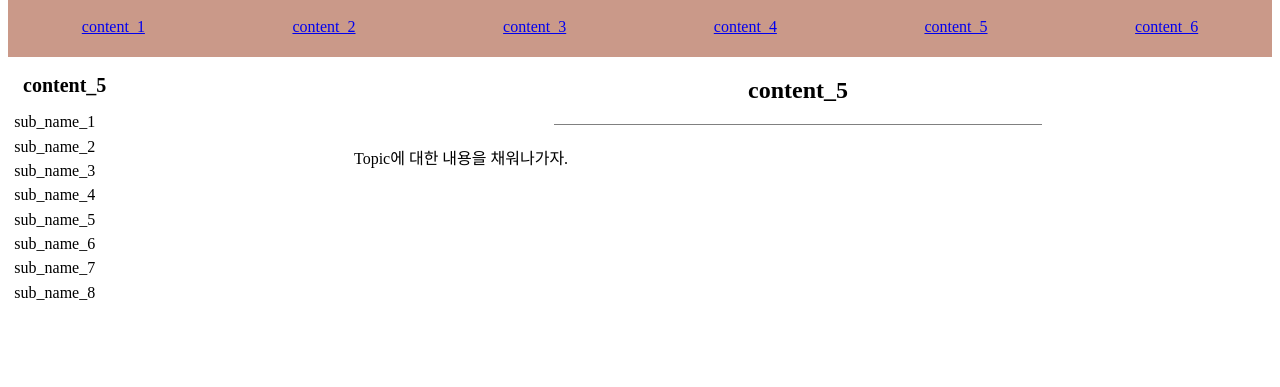
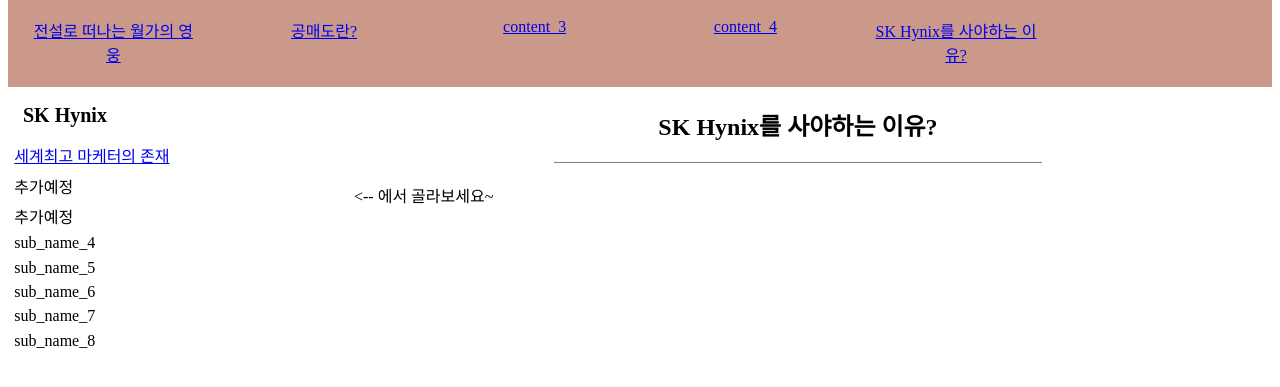
Before and after one commit to lleeeeedong221/Dong-Stock, a plain HTML site: page content_5.html in a window 1280 px wide. Shown: the part 85-472 px from the top of the page. Drawn offline with Linux system fonts and the light colour scheme.

Commit message:
Update content_5.html

```diff
--- a/content_5.html
+++ b/content_5.html
@@ -14,12 +14,12 @@
         </div>
         <div class='wrapper'>
             <ul class='sub'>
-                <li> <a href="content_1.html">content_1</a></li>
-                <li> <a href="content_2.html">content_2</a></li>
+                <li> <a href="content_1.html">전설로 떠나는 월가의 영웅</a></li>
+                <li> <a href="content_2.html">공매도란?</a></li>
                 <li> <a href="content_3.html">content_3</a></li>
                 <li> <a href="content_4.html">content_4</a></li>
-                <li> <a href="content_5.html">content_5</a></li>
-                <li> <a href="content_6.html">content_6</a></li>
+                <li> <a href="content_5.html">SK Hynix를 사야하는 이유?</a></li>
+
             </ul>
         </div>
     </header>
@@ -27,11 +27,11 @@
 <body>
     <div id='col'>
         <nav class='aside'>
-            <h2 class='aside_h2'> content_5 </h2>
+            <h2 class='aside_h2'> SK Hynix </h2>
             <ol class='aside_ol'>
-                <li class='aside_li'> <span>sub_name_1 </span> </li>
-                <li class='aside_li'> <span>sub_name_2 </span> </li>
-                <li class='aside_li'> <span>sub_name_3 </span> </li>
+                <li class='aside_li'> <a href="content_6.html"> 세계최고 마케터의 존재 </a> </li>
+                <li class='aside_li'> <span> 추가예정 </span> </li>
+                <li class='aside_li'> <span> 추가예정 </span> </li>
                 <li class='aside_li'> <span>sub_name_4 </span> </li>
                 <li class='aside_li'> <span>sub_name_5 </span> </li>
                 <li class='aside_li'> <span>sub_name_6 </span> </li>
@@ -40,8 +40,8 @@
             </ol>
         </nav>
         <div class='article'>
-            <h2 class='head'> content_5 </h2>
-            <p> Topic에 대한 내용을 채워나가자.</p>
+            <h2 class='head'> SK Hynix를 사야하는 이유? </h2>
+            <p> <-- 에서 골라보세요~</p>
         </div>
     </div>
 </body>
```
